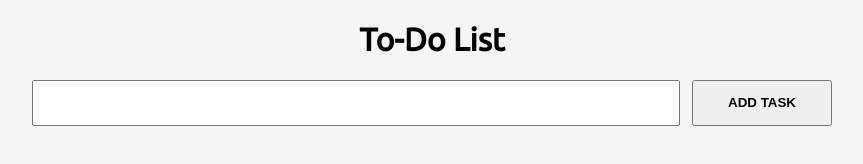
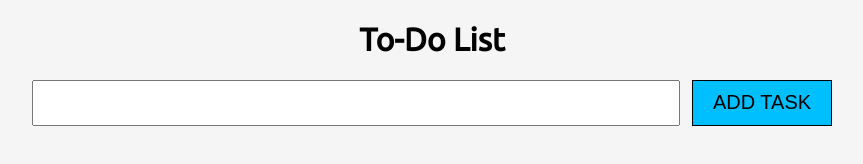
Before and after one commit to jairo8925/todo-list, a plain HTML site: page index.html in a window 1280 px wide. Shown: the whole page, without its empty margins (208-1071 px from the left). Drawn offline with Linux system fonts and the light colour scheme.

Commit message:
Update style.css

```diff
--- a/style.css
+++ b/style.css
@@ -27,9 +27,11 @@ h1 {
 }
 
 #add-task-button {
-    font-weight: bold;
     width: 140px;
     margin-left: auto;
+    background-color: deepskyblue;
+    font-size: 15pt;
+    border: 1px solid black;
 }
 
 #add-task-button:hover {
```
